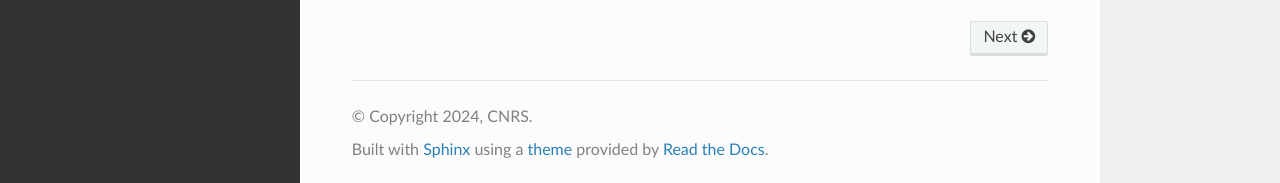
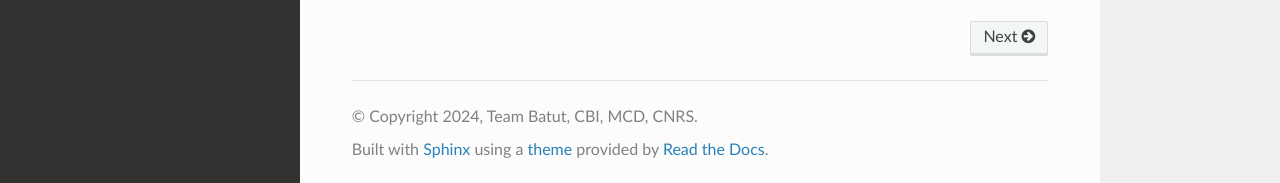
Before and after one commit to koopa31/ImaRef_doc, a Sphinx documentation site: the page built from docs/source/index.rst, in a window 1280 px wide and 900 px high, scrolled down 548 px. Shown: the part 714-897 px from the top of the window. Built offline with Sphinx 7.4.7 and the Read the Docs theme 2.0.0, drawn with Linux system fonts in a browser that asks for light colours.

Commit message:
premire verrsion

```diff
--- a/docs/source/conf.py
+++ b/docs/source/conf.py
@@ -3,7 +3,7 @@
 # -- Project information
 
 project = 'Napari Stereotyping'
-copyright = '2024, CNRS'
+copyright = '2024, Team Batut, CBI, MCD, CNRS'
 author = 'Clément Cazorla'
 
 release = '0.1'
```
